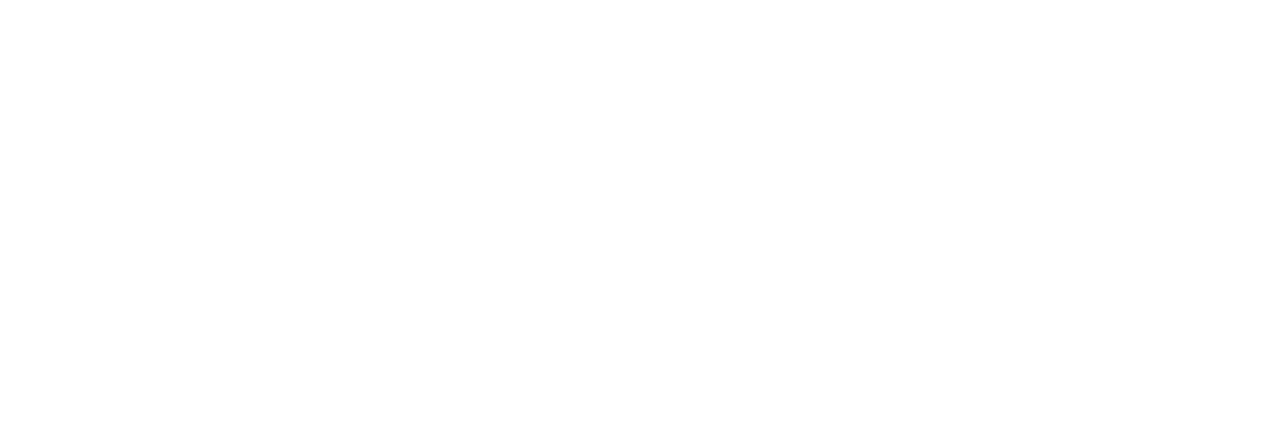
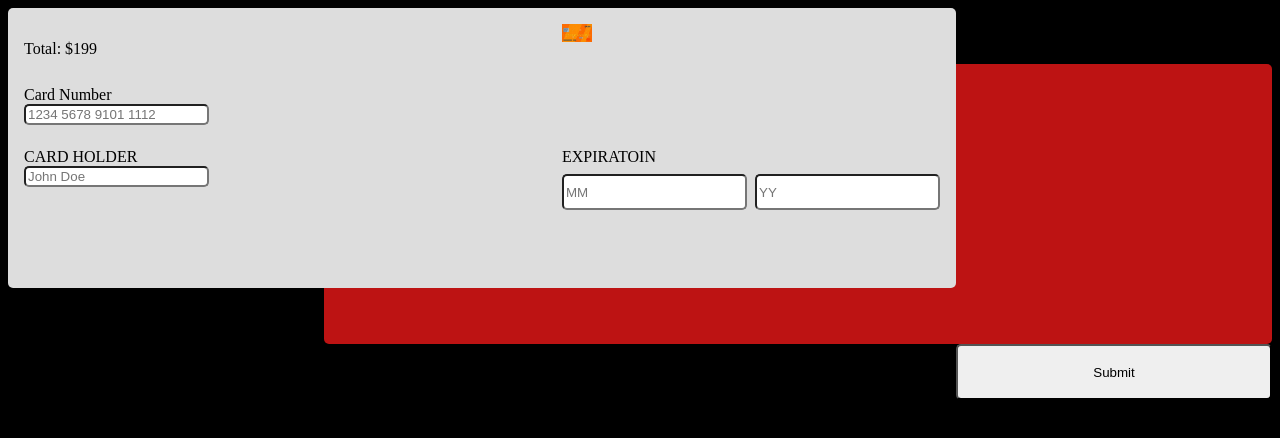
Before and after one commit to JulioCesarTavarez/wdd131, a plain HTML site: page Credit_card/index.html in a window 1280 px wide. Drawn offline with Linux system fonts and the light colour scheme.

Commit message:
card creation

```diff
--- /dev/null
+++ b/Credit_card/credit_card.css
@@ -0,0 +1,71 @@
+body{
+
+    background-color: black;
+}
+.card
+{
+
+    grid-template-columns: 1fr 2fr 1fr;
+    grid-template-rows: 1fr 4fr 1fr 1fr;
+    display: grid;
+}
+input
+{
+    border-radius: 5px;
+}
+.front_card
+{
+    z-index: 1;
+    grid-area: 1 / 1 / span 2 / span 2;
+    grid-template-columns: 2fr 1fr;
+    grid-template-rows: 1fr 1fr 1fr 1fr;
+    display: grid;
+    padding: 1rem;
+    border-radius: 5px;
+    background-color: #DDDDDD;
+}
+.num
+{
+    grid-area: 2 / 1 / span 1 / span 2;
+}
+.name
+{
+    grid-area: 3 / 1 / span 1 / span 1;
+}
+.date
+{
+    grid-area: 3 / 2 / span 1 / span 1;
+    grid-template-columns: 1fr 1fr;
+    grid-template-rows: 1fr 2fr;
+    display: grid;
+    gap: 0.5rem;
+}
+.date_title
+{
+    grid-area: 1 / 1 / span 1 / span 2;
+}
+.month
+{
+    grid-area: 2 / 1 / span 1 / span 1;
+}
+.year
+{
+    grid-area: 2 / 2 / span 1 / span 1;
+}
+
+
+
+.back_card
+{
+    z-index: -1;
+    grid-area: 2 / 2 / span 2 / span 2;
+    padding: 1rem;
+    border-radius: 5px;
+    background-color: #bd1313;
+}
+
+button
+{
+    grid-area: 4 / 3 / span 1 / span 1;
+    border-radius: 5px;
+}
--- a/Credit_card/index.html
+++ b/Credit_card/index.html
@@ -3,9 +3,48 @@
 <head>
     <meta charset="UTF-8">
     <meta name="viewport" content="width=device-width, initial-scale=1.0">
-    <title>Document</title>
+    <title>credit_card</title>
+    <link rel="stylesheet" href="credit_card.css">
 </head>
 <body>
 
+    <form>
+        <div class="card">
+            <div class="front_card">
+
+                <div class="cost">
+                    <p>Total: $199</p>
+                </div>
+                <img src="orange_card.png" alt="orange credit card" width="30px"><br>
+
+                <div class="num">
+                    <label for="card-number">Card Number</label><br>
+                    <input type="text" id="card-number" name="card-number" placeholder="1234 5678 9101 1112"><br><br>
+                </div>
+
+                <div class="name">
+                    <label for="card-holder">CARD HOLDER</label><br>
+                    <input type="text" id="card-holder" name="card-holder" placeholder="John Doe"><br><br>
+                </div>
+
+                <div class="date">
+                    <label class="date_title" for="exp-date">EXPIRATOIN</label>
+                    <input class="month" type="string" id="exp-month" name="exp-month" placeholder="MM">
+                    <input class="year" type="string" id="exp-year" name="exp-year" placeholder="YY">
+                </div>
+
+            </div>
+
+            <div class="back_card">
+
+                <label for="cvc">CVC</label>
+                <input type="text" id="cvc" name="cvc" placeholder="Enter your CVC">
+
+            </div>
+            <button type="submit" value="Submit">Submit</button>
+        </div>
+    </form>
+
+
 </body>
 </html>
```
Also changed, not shown: Credit_card/orange_card.png (added).
